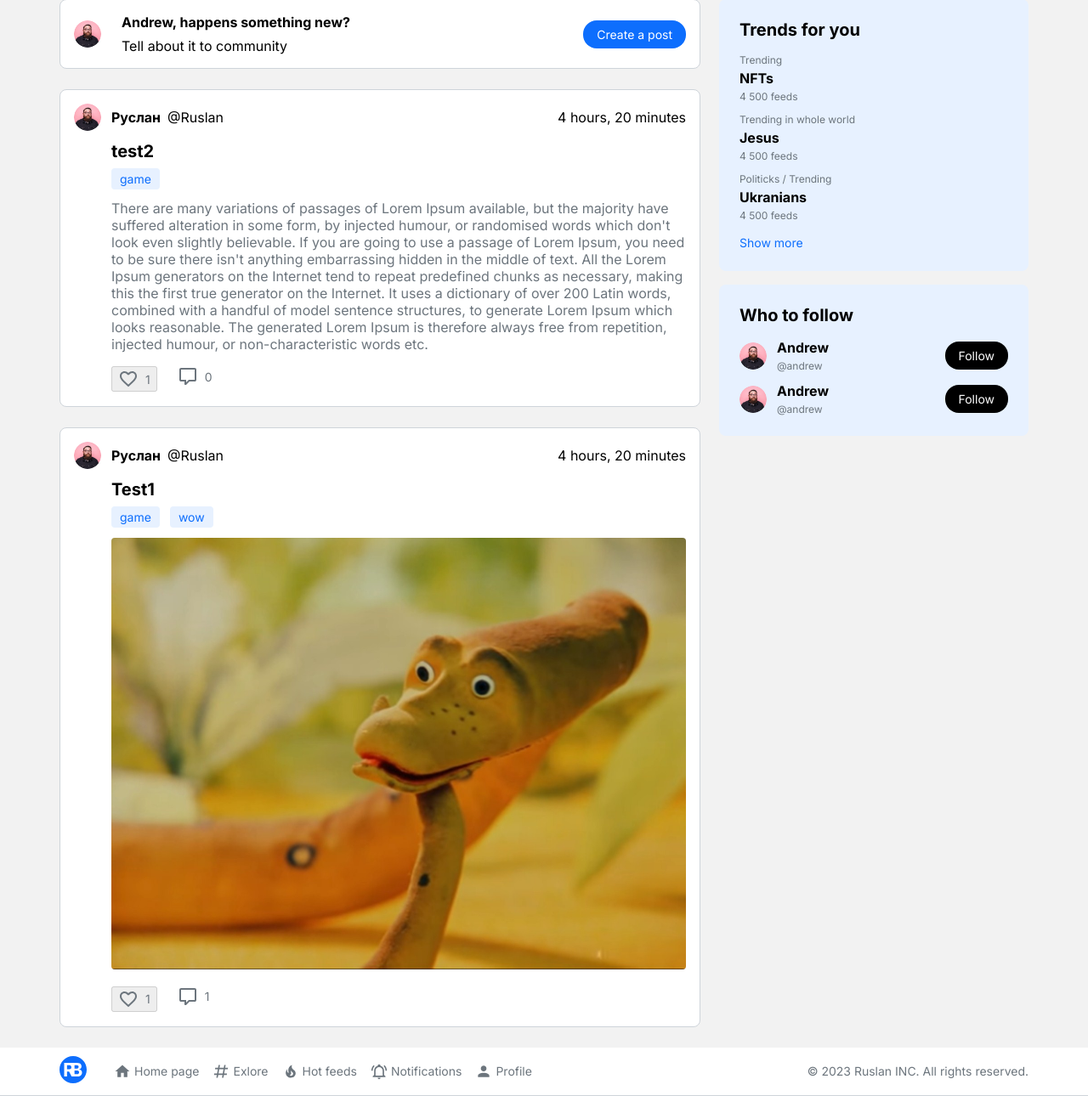
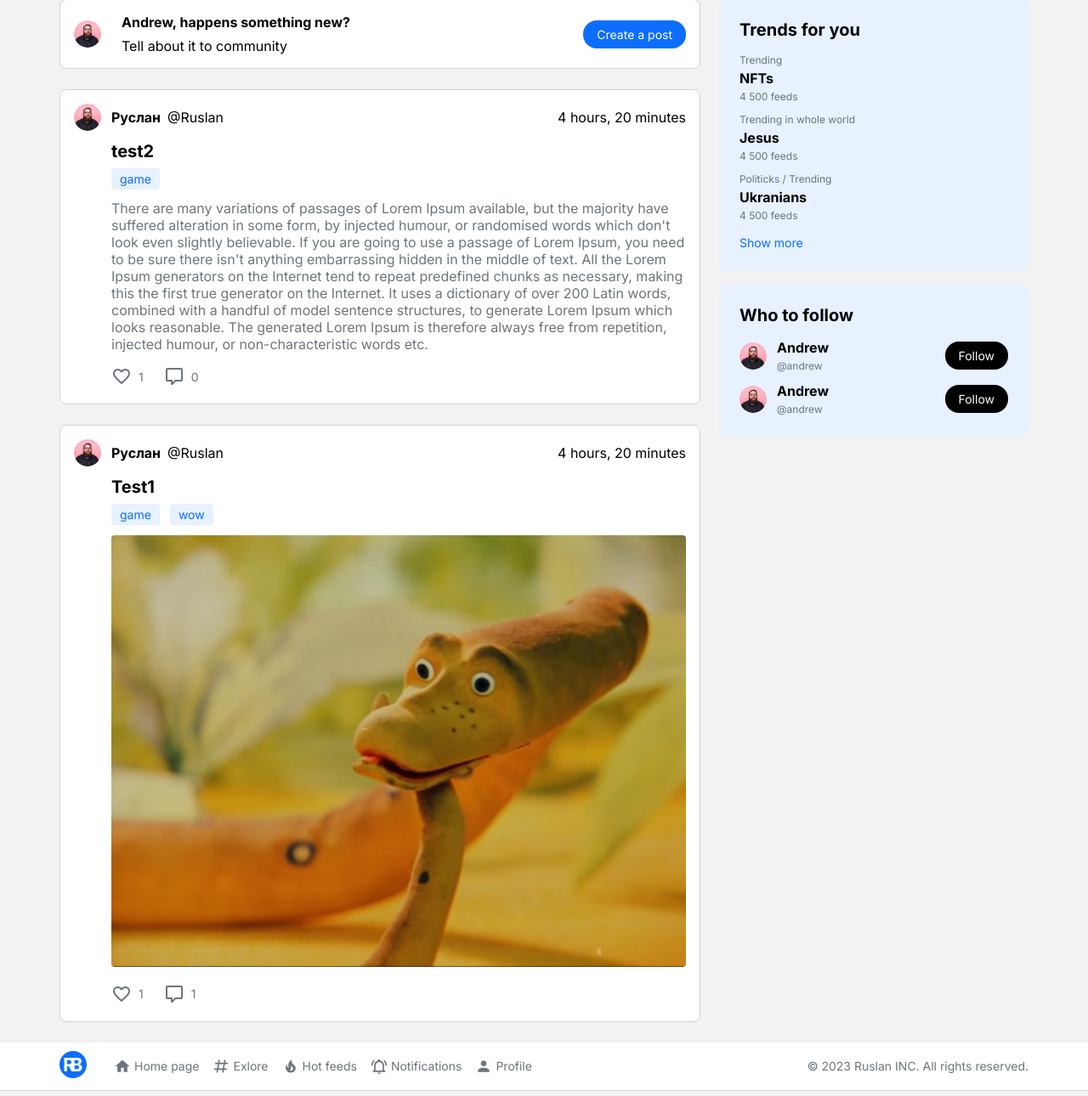
Before and after one commit to Qetu987/NewsHub_backend, a Django app: page / in a window 1280 px wide. Shown: the part 144-1434 px from the top of the page at 85% size. Run offline with Django 4.2, Linux system fonts and the light colour scheme; data comes from the database, SQL or seed files in the repository; both versions use the stored data as it was after the commit; style sheets or scripts are compiled from the project's sources; some libraries are stand-ins or nearby versions.

Commit message:
HUB-65 fix front

```diff
--- a/static/scss/style.scss
+++ b/static/scss/style.scss
@@ -312,6 +312,13 @@ p.text{
 			margin-top: 16px;
 
 			.like{
+				button{
+					border: none;
+					background: none;
+					margin: 0;
+					padding: 0;
+				}
+
 				a{
 					text-decoration: none;
 				}
```
Also changed, not shown: db.sqlite3, static/css/style.css.
